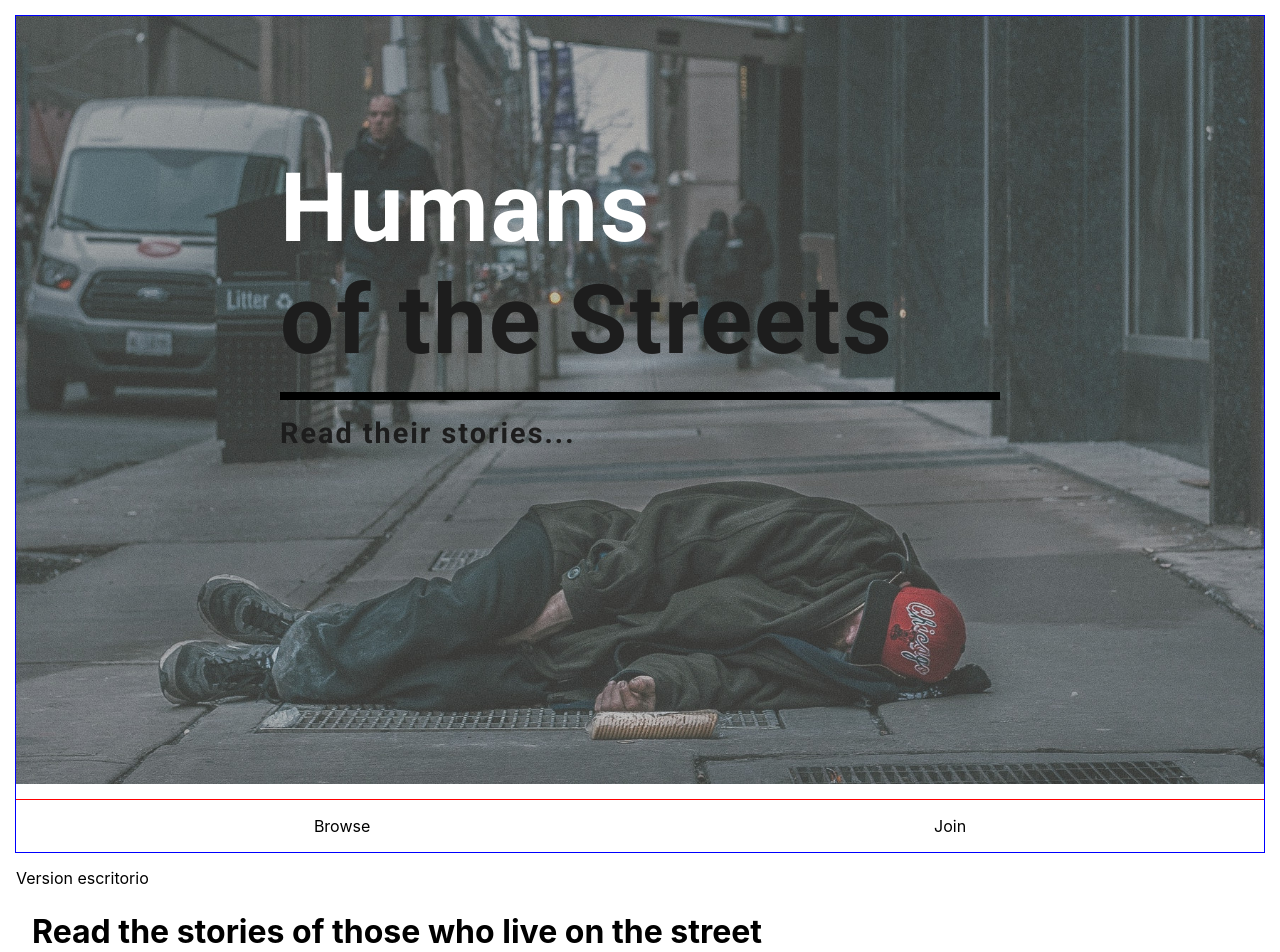
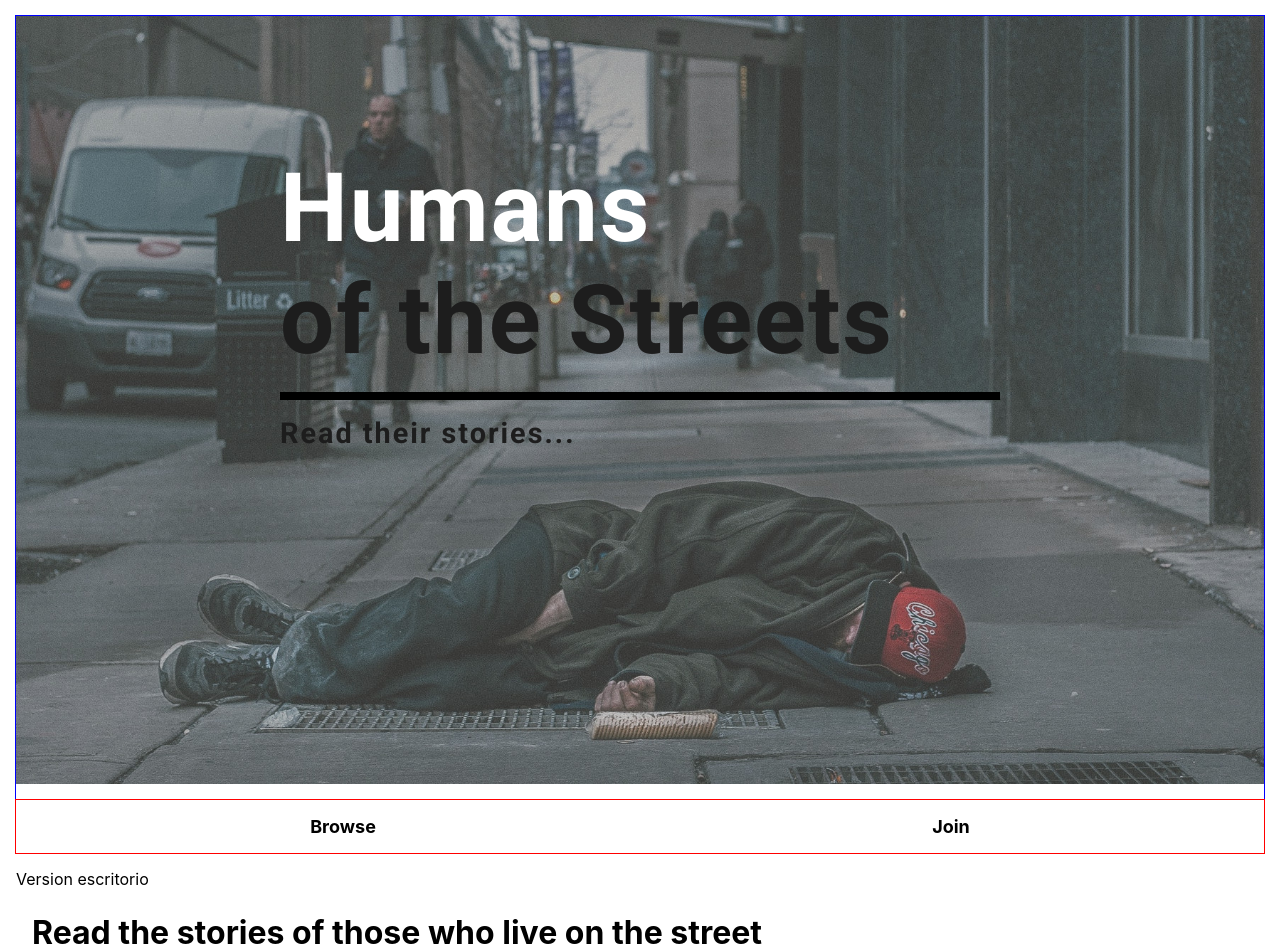
Before and after one commit to nicolasgasco/humans_of_the_streets_react_node, a React (Create React App) app in the folder front/: page / in a window 1280 px wide. Shown: the top 952 px of the page. Built offline with nearby package versions, Linux system fonts and the light colour scheme.

Commit message:
Moved buttons and added animation

```diff
--- a/front/src/components/Header/MainNav.css
+++ b/front/src/components/Header/MainNav.css
@@ -3,10 +3,40 @@
   padding: 1rem;
 
   outline: 1px solid red;
+
   display: flex;
   flex-wrap: nowrap;
   justify-content: space-around;
   align-items: baseline;
+
+  font-weight: bold;
+  font-size: large;
+
+  animation: 0.8s fadeIn;
+  animation-fill-mode: forwards;
+  animation-delay: 2.5s;
+  opacity: 0;
+}
+
+@keyframes fadeIn {
+  50% {
+    opacity: 0.5;
+  }
+  60% {
+    opacity: 0.6;
+  }
+  70% {
+    opacity: 0.7;
+  }
+  80% {
+    opacity: 0.8;
+  }
+  90% {
+    opacity: 0.9;
+  }
+  100% {
+    opacity: 1;
+  }
 }
 
 .main-nav a {
```
